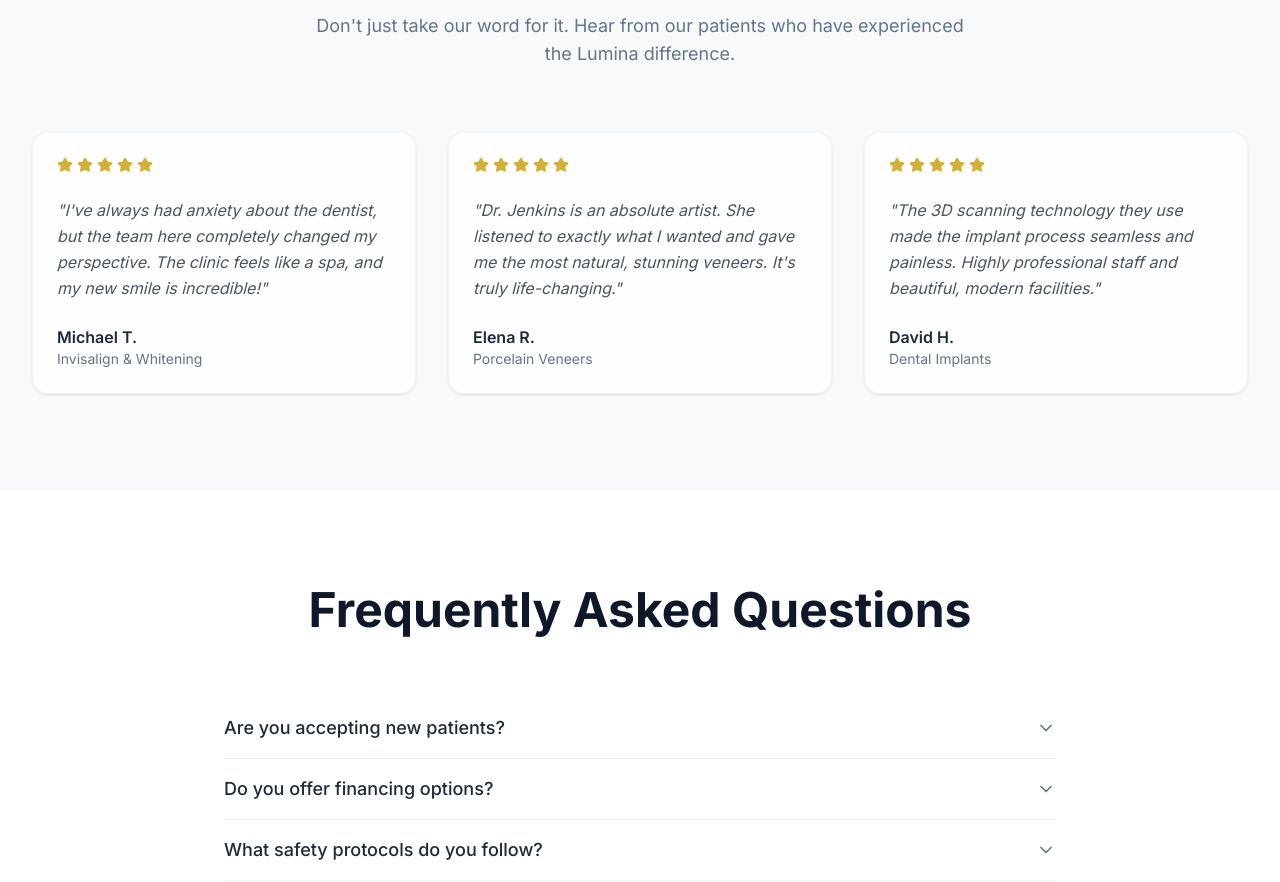
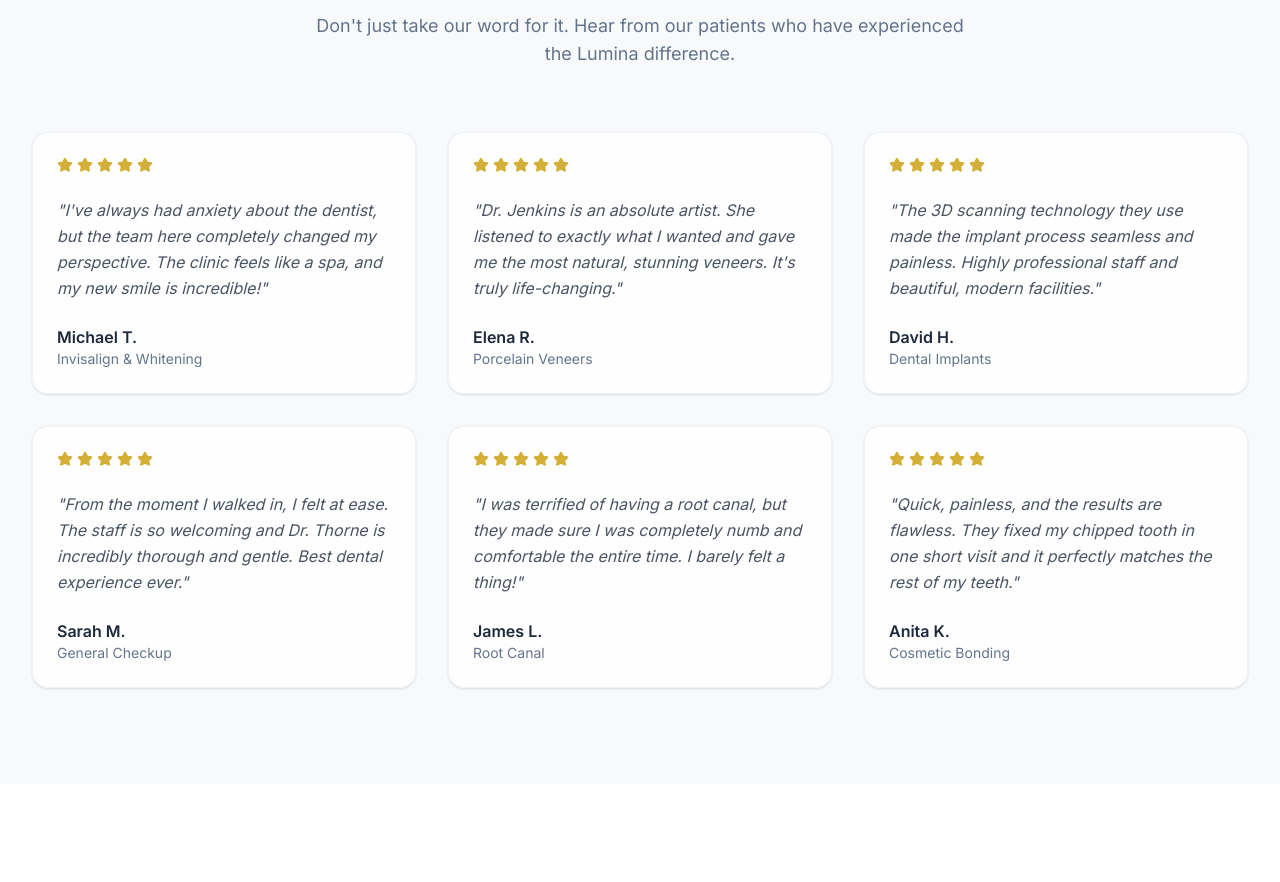
Before and after one commit to anoshakhan05/Dentist, a Next.js app: page / in a window 1280 px wide. Shown: the part 3860-4742 px from the top of the page. Built offline with nearby package versions, Linux system fonts and the light colour scheme.

Commit message:
feat: implement initial home page layout with hero, services, and doctor sections, and add a testimonial card component.

```diff
--- a/src/app/page.tsx
+++ b/src/app/page.tsx
@@ -240,7 +240,7 @@ export default function Home() {
             </p>
           </div>
 
-          <div className="grid md:grid-cols-3 gap-8">
+          <div className="grid grid-cols-2 md:grid-cols-3 gap-3 md:gap-8">
             <TestimonialCard
               name="Michael T."
               treatment="Invisalign & Whitening"
@@ -257,6 +257,24 @@ export default function Home() {
               name="David H."
               treatment="Dental Implants"
               quote="The 3D scanning technology they use made the implant process seamless and painless. Highly professional staff and beautiful, modern facilities."
+              rating={5}
+            />
+            <TestimonialCard
+              name="Sarah M."
+              treatment="General Checkup"
+              quote="From the moment I walked in, I felt at ease. The staff is so welcoming and Dr. Thorne is incredibly thorough and gentle. Best dental experience ever."
+              rating={5}
+            />
+            <TestimonialCard
+              name="James L."
+              treatment="Root Canal"
+              quote="I was terrified of having a root canal, but they made sure I was completely numb and comfortable the entire time. I barely felt a thing!"
+              rating={5}
+            />
+            <TestimonialCard
+              name="Anita K."
+              treatment="Cosmetic Bonding"
+              quote="Quick, painless, and the results are flawless. They fixed my chipped tooth in one short visit and it perfectly matches the rest of my teeth."
               rating={5}
             />
           </div>
--- a/src/components/blocks/testimonial-card.tsx
+++ b/src/components/blocks/testimonial-card.tsx
@@ -10,21 +10,21 @@ interface TestimonialCardProps {
 
 export function TestimonialCard({ name, treatment, quote, rating = 5 }: TestimonialCardProps) {
     return (
-        <Card className="h-full">
-            <CardHeader className="pb-4">
-                <div className="flex gap-1 mb-2">
+        <Card className="h-full flex flex-col justify-between p-4 md:p-6">
+            <CardHeader className="p-0 pb-3 md:pb-4">
+                <div className="flex gap-1 mb-1 md:mb-2">
                     {Array.from({ length: rating }).map((_, i) => (
-                        <Star key={i} className="h-4 w-4 fill-accent text-accent" />
+                        <Star key={i} className="h-3 w-3 md:h-4 md:w-4 fill-accent text-accent" />
                     ))}
                 </div>
             </CardHeader>
-            <CardContent>
-                <blockquote className="text-foreground/80 leading-relaxed mb-6 italic">
+            <CardContent className="p-0 flex-1 flex flex-col justify-between">
+                <blockquote className="text-sm md:text-base text-foreground/80 leading-relaxed mb-4 md:mb-6 italic line-clamp-4 md:line-clamp-none">
                     &quot;{quote}&quot;
                 </blockquote>
                 <div>
-                    <div className="font-semibold text-foreground">{name}</div>
-                    <div className="text-sm text-muted-foreground">{treatment}</div>
+                    <div className="font-semibold text-sm md:text-base text-foreground">{name}</div>
+                    <div className="text-xs md:text-sm text-muted-foreground">{treatment}</div>
                 </div>
             </CardContent>
         </Card>
```
